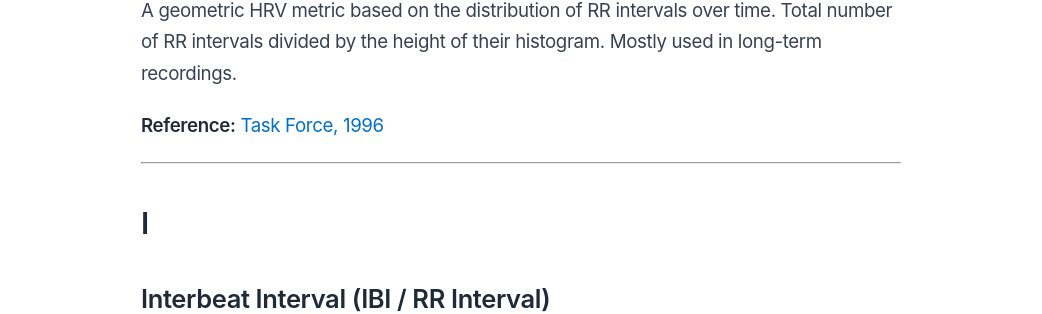
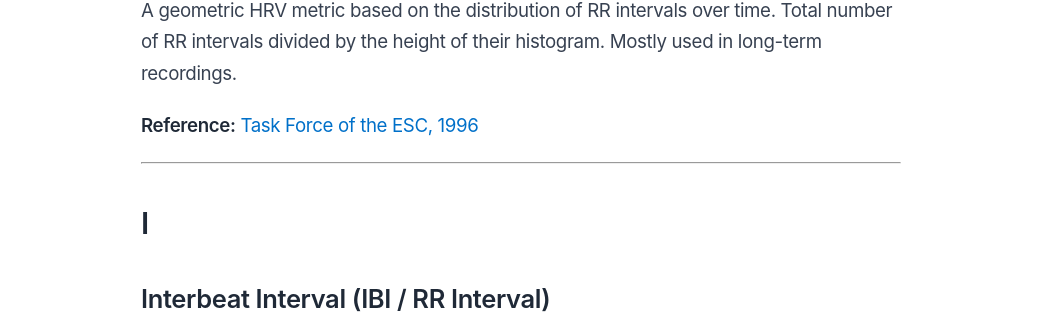
Before and after one commit to artkirillov/harvee-website, a Jekyll site: the page built from _posts/2026-02-01-glossary-of-hrv-wearables-and-stress-tracking.md, in a window 1280 px wide and 900 px high, scrolled down 7028 px. Shown: the part 146-460 px from the top of the window, without its empty margins (119-1161 px from the left). Built offline with Jekyll 4.4.1, drawn with Linux system fonts in a browser that asks for light colours.

Commit message:
Update reference names in glossary

```diff
--- a/_posts/2026-02-01-glossary-of-hrv-wearables-and-stress-tracking.md
+++ b/_posts/2026-02-01-glossary-of-hrv-wearables-and-stress-tracking.md
@@ -220,7 +220,7 @@ A training technique that uses real-time feedback (visual, auditory, or tactile)
 
 A geometric HRV metric based on the distribution of RR intervals over time. Total number of RR intervals divided by the height of their histogram. Mostly used in long-term recordings.
 
-**Reference:** [Task Force, 1996](https://pubmed.ncbi.nlm.nih.gov/8598068/)
+**Reference:** [Task Force of the ESC, 1996](https://pubmed.ncbi.nlm.nih.gov/8598068/)
 
 ---
 
```
